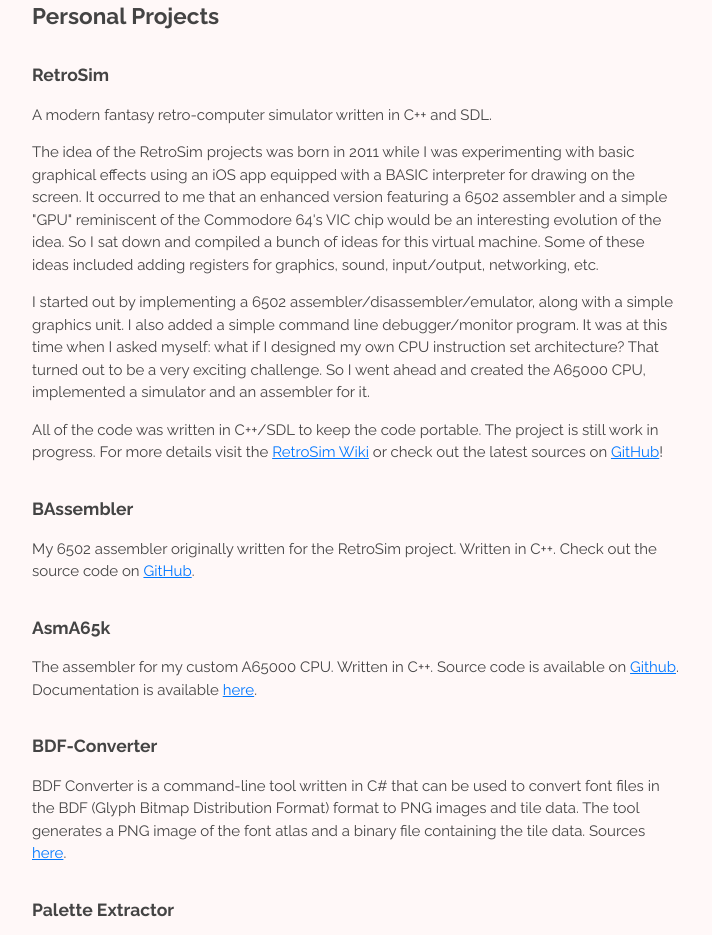
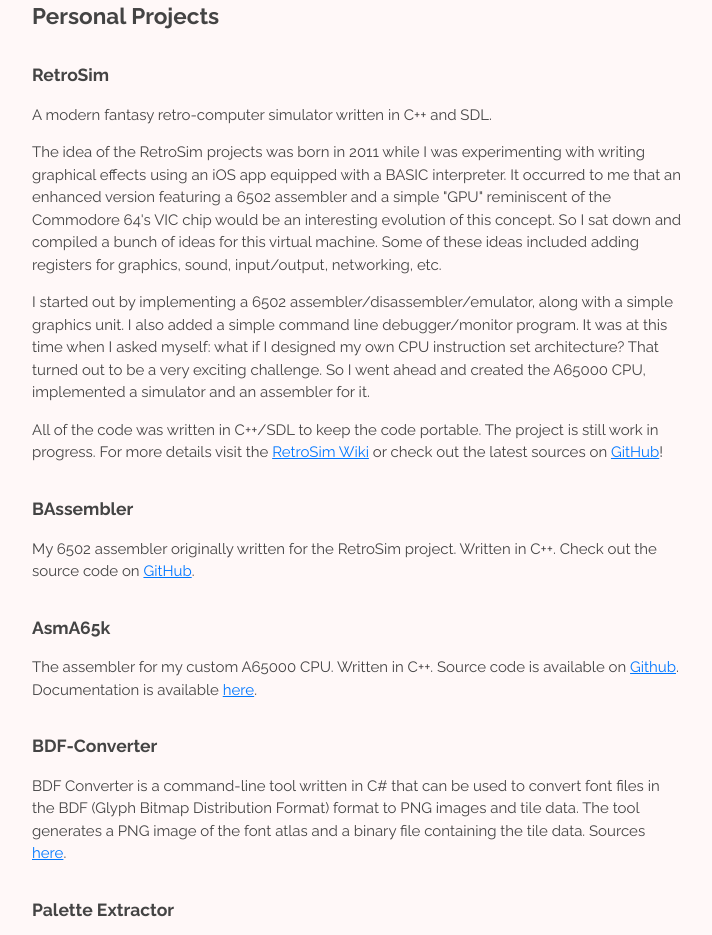
Before and after one commit to arcanelab/arcanelab.github.io, a plain HTML site: page index.html in a window 1280 px wide. Shown: the part 3424-4359 px from the top of the page, without its empty margins (283-995 px from the left). Drawn offline with Linux system fonts and the light colour scheme.

Commit message:
Updated text

```diff
--- a/index.html
+++ b/index.html
@@ -226,7 +226,7 @@
     <h2 id="projects">Personal Projects</h2>
     <h3>RetroSim</h3>
     <p>A modern fantasy retro-computer simulator written in C++ and SDL.</p>
-    <p>The idea of the RetroSim projects was born in 2011 while I was experimenting with basic graphical effects using an iOS app equipped with a BASIC interpreter for drawing on the screen. It occurred to me that an enhanced version featuring a 6502 assembler and a simple "GPU" reminiscent of the Commodore 64's VIC chip would be an interesting evolution of the idea. So I sat down and compiled a bunch of ideas for this virtual machine. Some of these ideas included adding registers for graphics, sound, input/output, networking, etc. </p>
+    <p>The idea of the RetroSim projects was born in 2011 while I was experimenting with writing graphical effects using an iOS app equipped with a BASIC interpreter. It occurred to me that an enhanced version featuring a 6502 assembler and a simple "GPU" reminiscent of the Commodore 64's VIC chip would be an interesting evolution of this concept. So I sat down and compiled a bunch of ideas for this virtual machine. Some of these ideas included adding registers for graphics, sound, input/output, networking, etc. </p>
     <p>I started out by implementing a 6502 assembler/disassembler/emulator, along with a simple graphics unit. I also added a simple command line debugger/monitor program. It was at this time when I asked myself: what if I designed my own CPU instruction set architecture? That turned out to be a very exciting challenge. So I went ahead and created the A65000 CPU, implemented a simulator and an assembler for it.</p>
     <p>All of the code was written in C++/SDL to keep the code portable. The project is still work in progress. For more details visit the <a href="https://github.com/arcanelab/RetroSim-Classic/wiki">RetroSim Wiki</a> or check out the latest sources on <a href="https://github.com/arcanelab/RetroSim-Classic">GitHub</a>!</p>
     <h3>BAssembler</h3>
```
